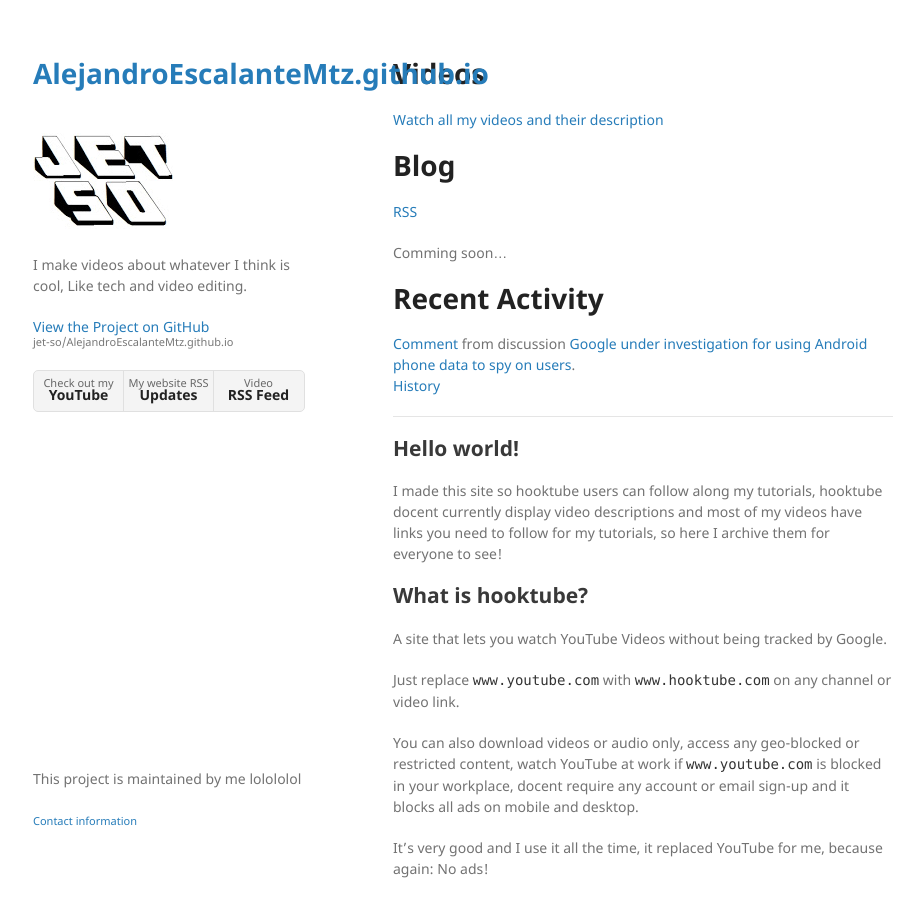
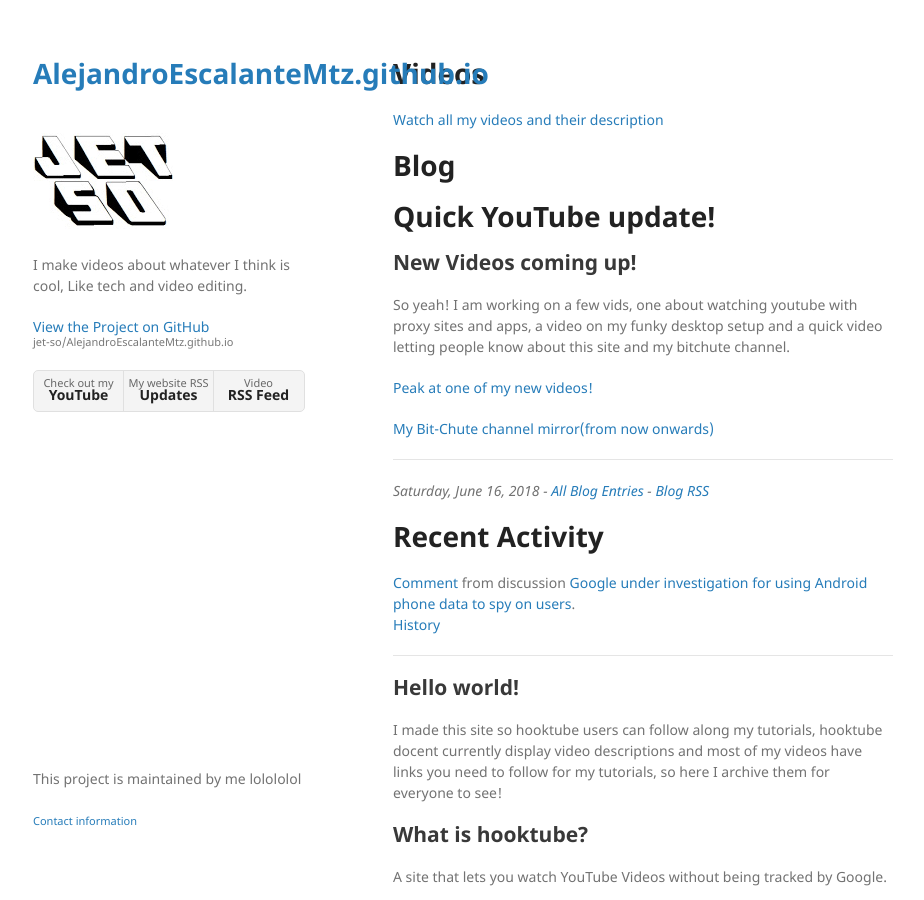
Before and after one commit to jet-so/AlejandroEscalanteMtz.github.io, a Jekyll site: the page built from index.md, in a window 1280 px wide and 900 px high. Shown: the whole window, without its empty margins (177-1101 px from the left). Built offline with Jekyll 4.4.1, drawn with Linux system fonts in a browser that asks for light colours; our own code applies the rules of GitHub Pages for plain Markdown files; a script that is not in the unit is left out.

Commit message:
Update index.md

```diff
--- a/index.md
+++ b/index.md
@@ -4,9 +4,20 @@
 
 # Blog
 
-[RSS](https://www.reddit.com/r/jet_so/.rss)
+# Quick  YouTube update!
+## New Videos coming up!
 
-Comming soon...
+So yeah! I am working on a few vids, one about watching youtube with proxy sites and apps, a video on my funky desktop setup and a quick video letting people know about this site and my bitchute channel.
+
+[Peak at one of my new videos!](https://slides.com/alexesc/yt-without-google/)
+
+[My Bit-Chute channel mirror(from now onwards)](https://www.bitchute.com/channel/jet_so/)
+
+
+---
+
+_Saturday, June 16, 2018 - [All Blog Entries](https://jet-so.github.io/blog/index) - [Blog RSS](https://jet-so.github.io/blogRSS)_
+
 
 # Recent Activity
 
```
